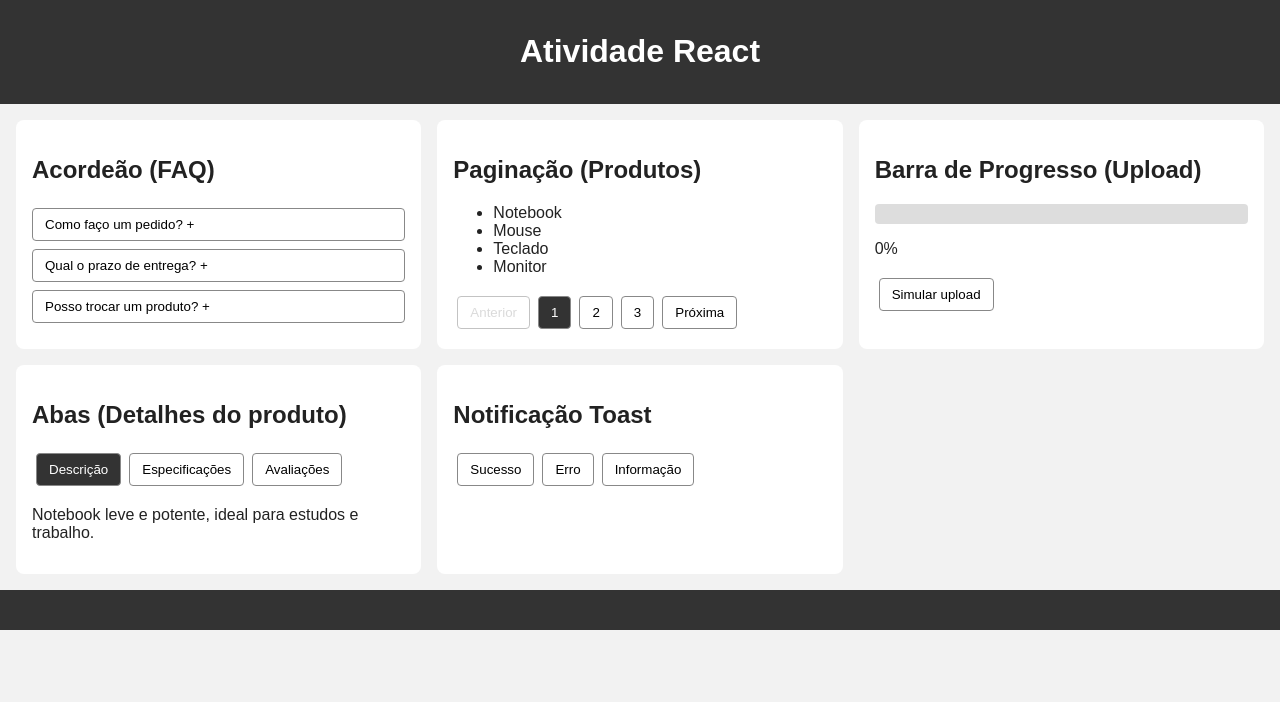
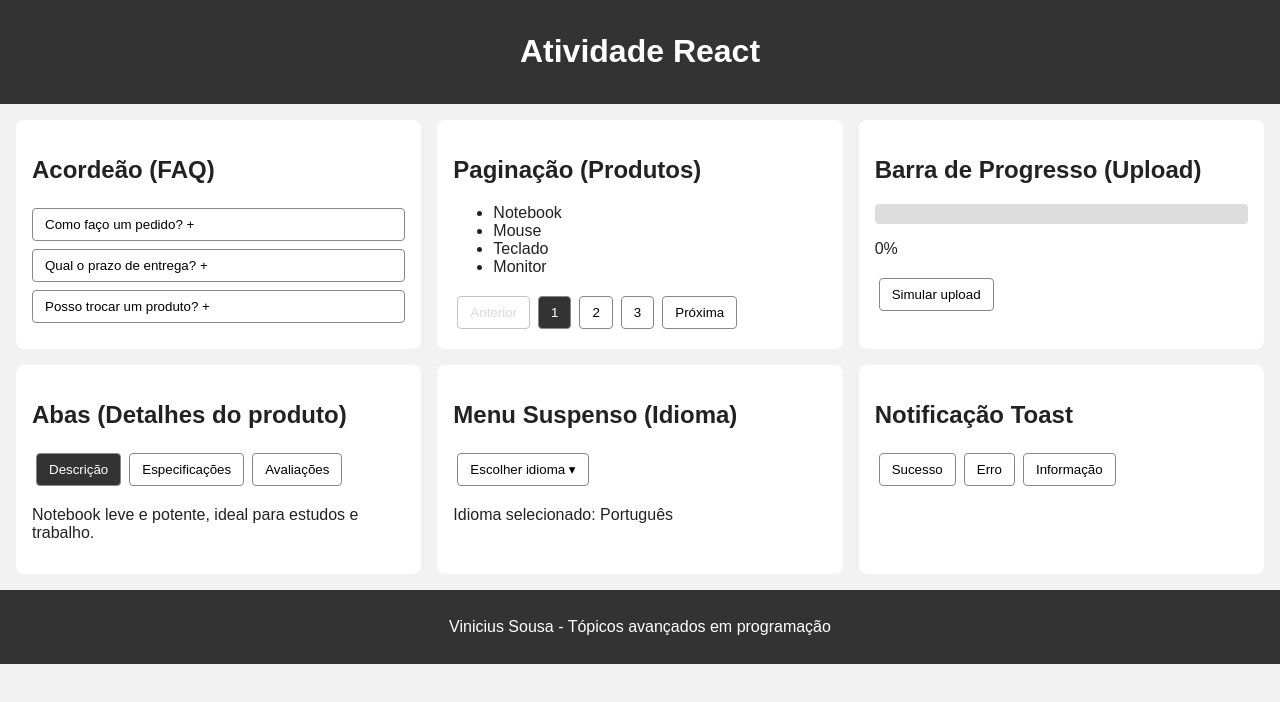
Before and after one commit to ViniciusSousaaa/atividade-react, a React (Vite) app: page / in a window 1280 px wide. Shown: the top 702 px of the page. Built offline with nearby package versions, Linux system fonts and the light colour scheme.

Commit message:
Adiciona componente menu suspenso

```diff
--- a/src/App.jsx
+++ b/src/App.jsx
@@ -3,6 +3,7 @@ import Accordion from './components/Accordion'
 import Pagination from './components/Pagination'
 import ProgressBar from './components/ProgressBar'
 import Tabs from './components/Tabs'
+import Dropdown from './components/Dropdown'
 import Toast from './components/Toast'
 
 const faqItems = [
@@ -33,6 +34,8 @@ function App() {
   const [progress, setProgress] = useState(0)
   const [isUploading, setIsUploading] = useState(false)
 
+  const [language, setLanguage] = useState('Português')
+
   const [toast, setToast] = useState(null)
 
   function showToast(message, type) {
@@ -60,6 +63,14 @@ function App() {
 
     return () => clearTimeout(timer)
   }, [isUploading, progress])
+
+  const languageOptions = ['Português', 'English', 'Español'].map((lang) => ({
+    label: lang,
+    onClick: () => {
+      setLanguage(lang)
+      showToast(`Idioma alterado para ${lang}`, 'info')
+    },
+  }))
 
   return (
     <>
@@ -101,6 +112,12 @@ function App() {
         </section>
 
         <section className="card">
+          <h2>Menu Suspenso (Idioma)</h2>
+          <Dropdown label="Escolher idioma" options={languageOptions} />
+          <p>Idioma selecionado: {language}</p>
+        </section>
+
+        <section className="card">
           <h2>Notificação Toast</h2>
           <button onClick={() => showToast('Operação realizada com sucesso!', 'success')}>Sucesso</button>
           <button onClick={() => showToast('Erro ao salvar os dados.', 'error')}>Erro</button>
@@ -109,7 +126,7 @@ function App() {
       </main>
 
       <footer className="footer">
-        <p></p>
+        <p>Vinicius Sousa - Tópicos avançados em programação</p>
       </footer>
 
       {toast && <Toast message={toast.message} type={toast.type} onClose={closeToast} />}
--- /dev/null
+++ b/src/components/Dropdown.jsx
@@ -0,0 +1,46 @@
+import { useState, useEffect, useRef } from 'react'
+
+function Dropdown({ label, options }) {
+  const [isOpen, setIsOpen] = useState(false)
+  const dropdownRef = useRef(null)
+
+  useEffect(() => {
+    function handleClickOutside(event) {
+      if (dropdownRef.current && !dropdownRef.current.contains(event.target)) {
+        setIsOpen(false)
+      }
+    }
+
+    document.addEventListener('mousedown', handleClickOutside)
+    return () => document.removeEventListener('mousedown', handleClickOutside)
+  }, [])
+
+  function handleSelect(option) {
+    option.onClick()
+    setIsOpen(false)
+  }
+
+  return (
+    <div className="dropdown" ref={dropdownRef}>
+      <button
+        aria-haspopup="true"
+        aria-expanded={isOpen}
+        onClick={() => setIsOpen(!isOpen)}
+      >
+        {label} ▾
+      </button>
+
+      {isOpen && (
+        <ul className="dropdown-menu">
+          {options.map((option, index) => (
+            <li key={index}>
+              <button onClick={() => handleSelect(option)}>{option.label}</button>
+            </li>
+          ))}
+        </ul>
+      )}
+    </div>
+  )
+}
+
+export default Dropdown
```
